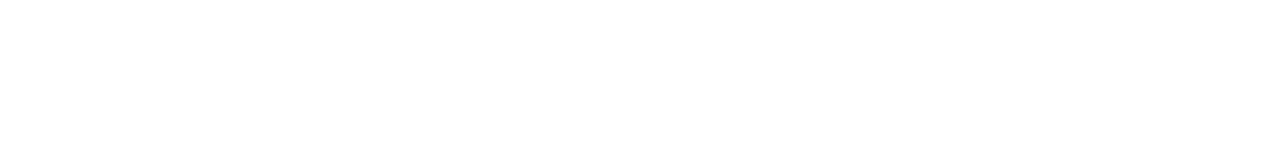
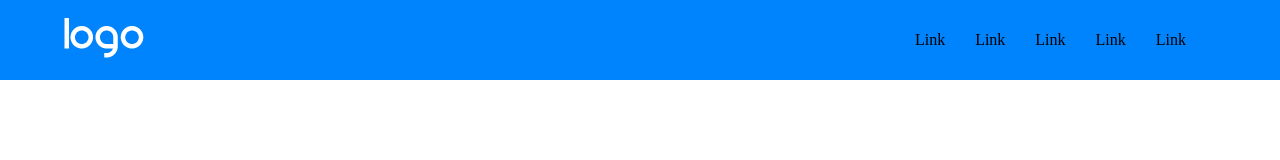
Before and after one commit to samuelebumbello/htmlcss-responsive-layout, a plain HTML site: page index.html in a window 1280 px wide. Drawn offline with Linux system fonts and the light colour scheme.

Commit message:
[add] layout header momentarily finished

```diff
--- a/index.html
+++ b/index.html
@@ -4,10 +4,48 @@
     <meta charset="UTF-8">
     <meta http-equiv="X-UA-Compatible" content="IE=edge">
     <meta name="viewport" content="width=device-width, initial-scale=1.0">
+    <link rel='stylesheet' href='https://cdnjs.cloudflare.com/ajax/libs/font-awesome/6.3.0/css/all.min.css' integrity='sha512-SzlrxWUlpfuzQ+pcUCosxcglQRNAq/DZjVsC0lE40xsADsfeQoEypE+enwcOiGjk/bSuGGKHEyjSoQ1zVisanQ==' crossorigin='anonymous'/>
+
     <link rel="stylesheet" href="style.css">
     <title>Responsive Layout</title>
 </head>
 <body>
+    <header>
+        <div class="container d-flex j-between align-center">
+            <div class="logo"><img src="img/logo.png" alt=""></div>
+            <div class="buttons"><i class="fa-solid fa-bars"></i></div>
+<!-- DESKTOP -->
+            <div class="menu desktop">
+                <nav>
+                    <ul class="d-flex">
+                        <li>Link</li>
+                        <li>Link</li>
+                        <li>Link</li>
+                        <li>Link</li>
+                        <li>Link</li>
+                    </ul>
+                </nav>
+            </div>
+        </div>
+    </header>
+
+    <main>
+        <div class="row">
+            <div class="col">
+
+            </div>
+            <div class="col">
+
+            </div>
+            <div class="col">
+
+            </div>
+            <div class="col">
+
+            </div>
+            <div class="col"></div>
+        </div>
+    </main>
 
 </body>
 </html>
--- a/style.css
+++ b/style.css
@@ -3,3 +3,57 @@
     padding: 0;
     box-sizing: border-box;
 }
+
+.container{
+    margin: 0 auto;
+    width: 90%;
+    height: 100%;
+}
+
+.desktop{
+    display: none;
+}
+
+.d-flex{
+    display: flex;
+}
+
+.j-between{
+    justify-content: space-between;
+}
+
+.align-center{
+    align-items: center;
+}
+
+
+/* ----- HEADER ----- */
+header{
+    height: 80px;
+    background-color: #0084FD;
+}
+
+.buttons{
+    color: white;
+    font-size: 20px;
+}
+
+ul li{
+    list-style: none;
+    padding-right: 30px;
+}
+
+/* MAIN */
+
+
+
+/* ----- GENERAL RESPONSIVE ----- */
+@media screen and (min-width:780px){
+    header .container .buttons{
+        display: none;
+    }
+
+    header .container .menu{
+        display: block;
+    }
+}
```
Also changed, not shown: img/about.jpg (added), img/logo.png (added), img/phone.png (added), img/planning1.png (added), img/planning2.png (added), img/testimonial1.jpg (added), img/testimonial2.jpg (added), img/testimonial3.jpg (added).
